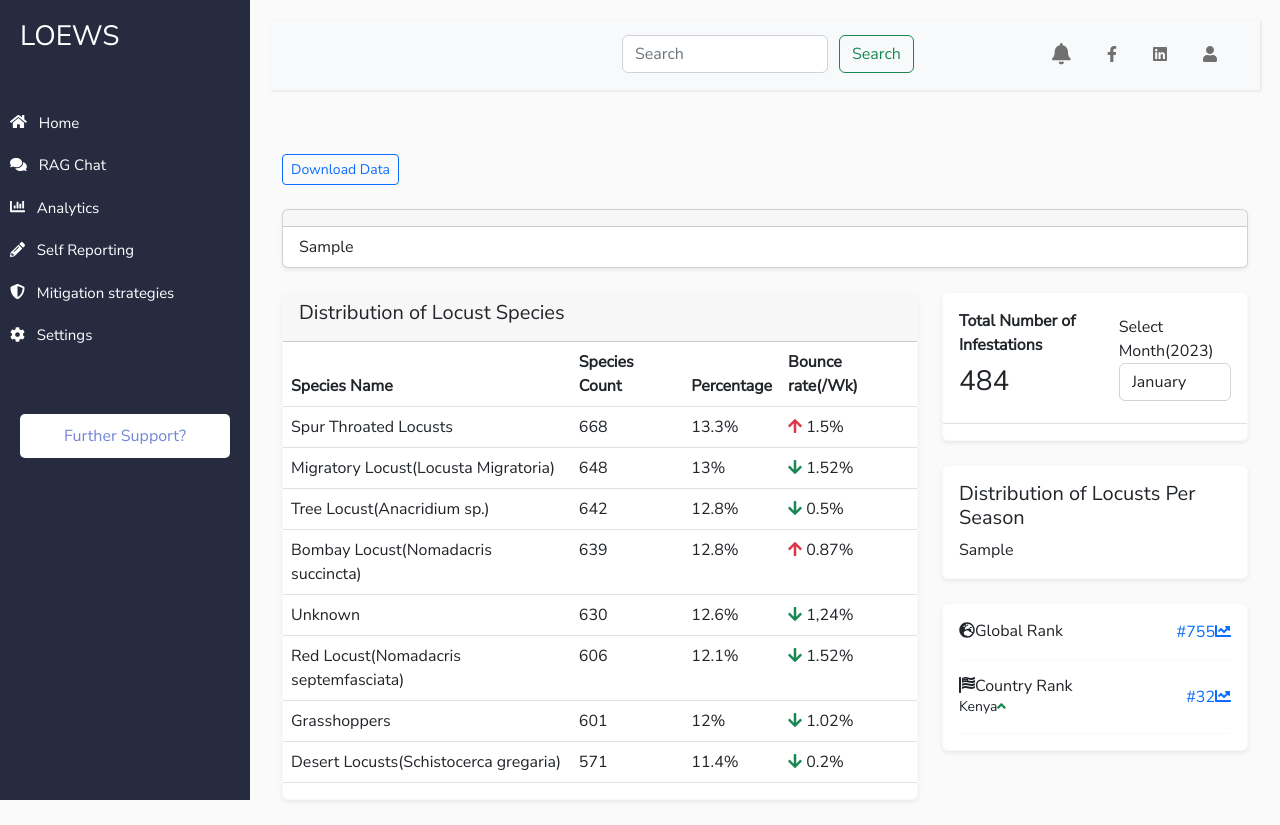
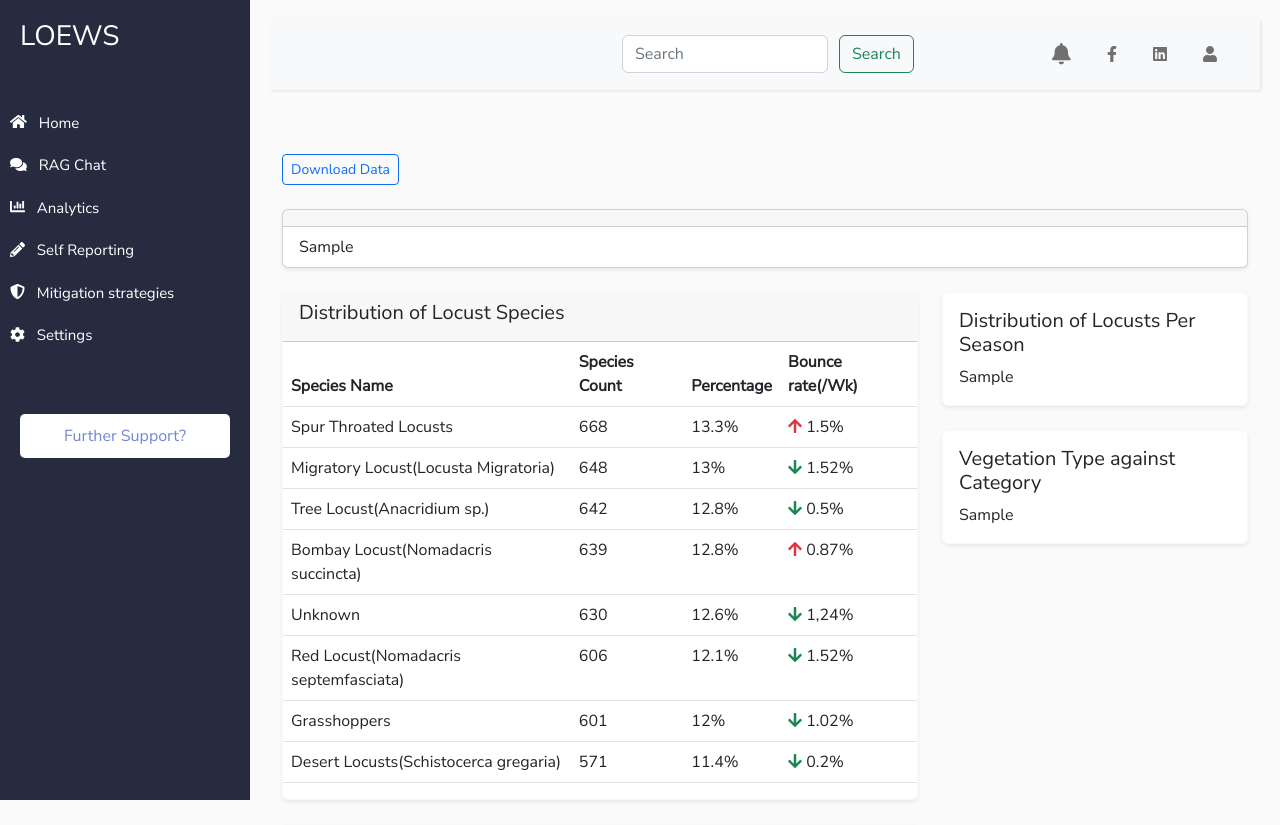
Before and after one commit to john-thuo1/loews, a Django app: template coreapp/templates/coreapp/dashboard.html in a window 1280 px wide. Shown: the top 825 px of the page. Run offline with Django 4.2, Linux system fonts and the light colour scheme; the template is opened without the code that fills it: most values are stand-ins (such as "Sample title", 1, 10 or a date in 2020); some libraries are stand-ins or nearby versions.

Commit message:
Add vegetation graph plot

```diff
--- a/coreapp/templates/coreapp/dashboard.html
+++ b/coreapp/templates/coreapp/dashboard.html
@@ -1,42 +1,32 @@
-{% extends 'coreapp/base.html' %}
-
-{% block content %}
+{% extends 'coreapp/base.html' %} {% block content %}
 
 <!--Export Data Button-->
-<div class="d-flex justify-content-between flex-wrap flex-md-nowrap align-items-center py-4">
+<div
+  class="d-flex justify-content-between flex-wrap flex-md-nowrap align-items-center py-4"
+>
   <div class="btn-group">
     <button type="button" class="btn btn-sm btn-outline-primary">
       <a href="{% url 'download_data' %}" download>Download Data</a>
     </button>
   </div>
-
 </div>
-
 
 <!--Row 1-->
 <div class="row justify-content-md-center">
-
   <!-- Main Graph- Trend -->
   <div class="col-12 mb-4">
     <div class="card bg-yellow-alt shadow-sm">
       <div class="card-header d-flex flex-row align-items-center flex-0">
-          <!-- Additional header content if needed -->
       </div>
       <div class="card-body pl-5 pr-2 pt-2 pb-2">
-          <!-- Adjusted padding classes -->
         {{ trends_html|safe }}
-
       </div>
     </div>
   </div>
 </div>
 
-
-
-
 <!--Row 2 -->
 <div class="row">
-
   <div class="col-12 col-xl-8 mb-4">
     <div class="row">
       <div class="col-12 mb-4">
@@ -44,8 +34,7 @@
           <div class="card-header">
             <div class="row align-items-center">
               <div class="col">
-               <h5> Distribution of Locust Species</h5>
-
+                <h5>Distribution of Locust Species</h5>
               </div>
             </div>
           </div>
@@ -61,117 +50,87 @@
               </thead>
               <tbody>
                 <tr>
-                  <th scope="row" style="font-weight: 200;">
+                  <th scope="row" style="font-weight: 200">
                     Spur Throated Locusts
                   </th>
-                  <td>
-                    668
-                  </td>
-                  <td>
-                    13.3%
-                  </td>
+                  <td>668</td>
+                  <td>13.3%</td>
                   <td>
                     <span class="fas fa-arrow-up text-danger mr-3"></span> 1.5%
                   </td>
                 </tr>
                 <tr>
-                  <th scope="row" style="font-weight: 200;">
+                  <th scope="row" style="font-weight: 200">
                     Migratory Locust(Locusta Migratoria)
                   </th>
+                  <td>648</td>
+                  <td>13%</td>
                   <td>
-                    648
-                  </td>
-                  <td>
-                    13%
-                  </td>
-                  <td>
-                    <span class="fas fa-arrow-down text-success mr-3"></span> 1.52%
+                    <span class="fas fa-arrow-down text-success mr-3"></span>
+                    1.52%
                   </td>
                 </tr>
                 <tr>
-                  <th scope="row" style="font-weight: 200;">
+                  <th scope="row" style="font-weight: 200">
                     Tree Locust(Anacridium sp.)
                   </th>
+                  <td>642</td>
+                  <td>12.8%</td>
                   <td>
-                    642
-                  </td>
-                  <td>
-                    12.8%
-                  </td>
-                  <td>
-                    <span class="fas fa-arrow-down text-success mr-3"></span> 0.5%
+                    <span class="fas fa-arrow-down text-success mr-3"></span>
+                    0.5%
                   </td>
                 </tr>
                 <tr>
-                  <th scope="row" style="font-weight: 200;">
+                  <th scope="row" style="font-weight: 200">
                     Bombay Locust(Nomadacris succincta)
                   </th>
-                  <td>
-                    639
-                  </td>
-                  <td>
-                    12.8%
-                  </td>
+                  <td>639</td>
+                  <td>12.8%</td>
                   <td>
                     <span class="fas fa-arrow-up text-danger mr-3"></span> 0.87%
                   </td>
                 </tr>
                 <tr>
-                  <th scope="row" style="font-weight: 200;">
-                    Unknown
-                  </th>
+                  <th scope="row" style="font-weight: 200">Unknown</th>
+                  <td>630</td>
+                  <td>12.6%</td>
                   <td>
-                    630
-                  </td>
-                  <td>
-                    12.6%
-                  </td>
-                  <td>
-                    <span class="fas fa-arrow-down text-success mr-3"></span> 1,24%
+                    <span class="fas fa-arrow-down text-success mr-3"></span>
+                    1,24%
                   </td>
                 </tr>
 
                 <tr>
-                  <th scope="row" style="font-weight: 200;">
+                  <th scope="row" style="font-weight: 200">
                     Red Locust(Nomadacris septemfasciata)
                   </th>
+                  <td>606</td>
+                  <td>12.1%</td>
                   <td>
-                    606
-                  </td>
-                  <td>
-                    12.1%
-                  </td>
-                  <td>
-                    <span class="fas fa-arrow-down text-success mr-3"></span> 1.52%
+                    <span class="fas fa-arrow-down text-success mr-3"></span>
+                    1.52%
                   </td>
                 </tr>
 
                 <tr>
-                  <th scope="row" style="font-weight: 200;">
-                    Grasshoppers
-                  </th>
+                  <th scope="row" style="font-weight: 200">Grasshoppers</th>
+                  <td>601</td>
+                  <td>12%</td>
                   <td>
-                    601
-                  </td>
-                  <td>
-                    12%
-                  </td>
-                  <td>
-                    <span class="fas fa-arrow-down text-success mr-3"></span> 1.02%
+                    <span class="fas fa-arrow-down text-success mr-3"></span>
+                    1.02%
                   </td>
                 </tr>
                 <tr>
-                  <th scope="row" style="font-weight: 200;">
+                  <th scope="row" style="font-weight: 200">
                     Desert Locusts(Schistocerca gregaria)
                   </th>
+                  <td>571</td>
+                  <td>11.4%</td>
                   <td>
-                    571
-                  </td>
-                  <td>
-                    11.4%
-                  </td>
-                  <td>
-                    <span class="fas fa-arrow-down text-success mr-3"></span> 0.2%
+                    <span class="fas fa-arrow-down text-success mr-3"></span>
+                    0.2%
                   </td>
                 </tr>
               </tbody>
@@ -180,12 +139,9 @@
         </div>
       </div>
 
-
-
-
       <!--Row 3 -->
       <div class="container">
-<div class="row ">
+        <div class="row">
           <div class="col-12 col-xl-12 mb-4">
             <div class="row">
               <div class="col-12 mb-4">
@@ -193,15 +149,26 @@
                   <div class="card-header">
                     <div class="row align-items-center">
                       <div class="col-auto">
-                <h5 class="h5">Top 10 Regions with High Infestation and Breeding Incidents</h5>
+                        <h5 class="h5">
+                          Top 10 Regions with High Infestation and Breeding
+                          Incidents
+                        </h5>
                       </div>
                       <div class="col text-right">
-                <a href="#" class="btn btn-sm btn-secondary" data-bs-toggle="modal" data-bs-target="#graphModal">View all</a>
+                        <a
+                          href="#"
+                          class="btn btn-sm btn-secondary"
+                          data-bs-toggle="modal"
+                          data-bs-target="#graphModal"
+                          >View all</a
+                        >
                       </div>
                     </div>
                   </div>
-            <div class="table-responsive ">
-              <table class="table align-items-center table-flush table-hover">
+                  <div class="table-responsive">
+                    <table
+                      class="table align-items-center table-flush table-hover"
+                    >
                       <thead class="thead-light">
                         <tr>
                           <th scope="col">Region(Dsc Or.)</th>
@@ -212,146 +179,86 @@
                       </thead>
                       <tbody>
                         <tr>
-                    <th scope="row" style="font-weight: 200;">
+                          <th scope="row" style="font-weight: 200">
                             Kirinyaga Central District
                           </th>
-                    <td>
-                      19
-                    </td>
-                    <td>
-                      15
-                    </td>
-                    <td>
-                      5
-                    </td>
+                          <td>19</td>
+                          <td>15</td>
+                          <td>5</td>
                         </tr>
                         <tr>
-                    <th scope="row" style="font-weight: 200;">
+                          <th scope="row" style="font-weight: 200">
                             Bungoma East District
                           </th>
-                    <td>
-                      18
-                    </td>
-                    <td>
-                      8
-                    </td>
-                    <td>
-                      3
-                    </td>
+                          <td>18</td>
+                          <td>8</td>
+                          <td>3</td>
                         </tr>
                         <tr>
-                    <th scope="row" style="font-weight: 200;">
+                          <th scope="row" style="font-weight: 200">
                             Imenti North District
                           </th>
-                    <td>
-                      18
-                    </td>
-                    <td>
-                      7
-                    </td>
-                    <td>
-                      8
-                    </td>
+                          <td>18</td>
+                          <td>7</td>
+                          <td>8</td>
                         </tr>
                         <tr>
-                    <th scope="row" style="font-weight: 200;">
+                          <th scope="row" style="font-weight: 200">
                             Laikipia North District
                           </th>
-                    <td>
-                      17
-                    </td>
-                    <td>
-                      13
-                    </td>
-                    <td>
-                      4
-                    </td>
+                          <td>17</td>
+                          <td>13</td>
+                          <td>4</td>
                         </tr>
                         <tr>
-                    <th scope="row" style="font-weight: 200;">
+                          <th scope="row" style="font-weight: 200">
                             Nyahururu District
                           </th>
-                    <td>
-                      17
-                    </td>
-                    <td>
-                      13
-                    </td>
-                    <td>
-                      4
-                    </td>
+                          <td>17</td>
+                          <td>13</td>
+                          <td>4</td>
                         </tr>
 
                         <tr>
-                    <th scope="row" style="font-weight: 200;">
+                          <th scope="row" style="font-weight: 200">
                             Marani District
                           </th>
-                    <td>
-                    17
-                    </td>
-                    <td>
-                      4
-                    </td>
-                    <td>
-                      3
-                    </td>
+                          <td>17</td>
+                          <td>4</td>
+                          <td>3</td>
                         </tr>
 
                         <tr>
-                    <th scope="row" style="font-weight: 200;">
+                          <th scope="row" style="font-weight: 200">
                             Nyeri Central District
                           </th>
-                    <td>
-                      17
-                    </td>
-                    <td>
-                      14
-                    </td>
-                    <td>
-                      5
-                    </td>
+                          <td>17</td>
+                          <td>14</td>
+                          <td>5</td>
                         </tr>
                         <tr>
-                    <th scope="row" style="font-weight: 200;">
+                          <th scope="row" style="font-weight: 200">
                             Wareng District
                           </th>
-                    <td>
-                      16
-                    </td>
-                    <td>
-                      10
-                    </td>
-                    <td>
-                      3
-                    </td>
+                          <td>16</td>
+                          <td>10</td>
+                          <td>3</td>
                         </tr>
                         <tr>
-                    <th scope="row" style="font-weight: 200;">
+                          <th scope="row" style="font-weight: 200">
                             Matungulu District
                           </th>
-                    <td>
-                      16
-                    </td>
-                    <td>
-                      15
-                    </td>
-                    <td>
-                      3
-                    </td>
+                          <td>16</td>
+                          <td>15</td>
+                          <td>3</td>
                         </tr>
                         <tr>
-                    <th scope="row" style="font-weight: 200;">
+                          <th scope="row" style="font-weight: 200">
                             Nzaui District
                           </th>
-                    <td>
-                      16
-                    </td>
-                    <td>
-                      11
-                    </td>
-                    <td>
-                      6
-                    </td>
+                          <td>16</td>
+                          <td>11</td>
+                          <td>6</td>
                         </tr>
                       </tbody>
                     </table>
@@ -365,135 +272,60 @@
     </div>
   </div>
 
-
   <!-- Modal Structure for Top 10 Regions -->
-<div class="modal fade" id="graphModal" tabindex="-1" aria-labelledby="graphModalLabel" aria-hidden="true">
+  <div
+    class="modal fade"
+    id="graphModal"
+    tabindex="-1"
+    aria-labelledby="graphModalLabel"
+    aria-hidden="true"
+  >
     <div class="modal-dialog modal-xl modal-dialog-scrollable">
       <div class="modal-content">
         <div class="modal-header">
-        <button type="button" class="btn-close" data-bs-dismiss="modal" aria-label="Close"></button>
+          <button
+            type="button"
+            class="btn-close"
+            data-bs-dismiss="modal"
+            aria-label="Close"
+          ></button>
         </div>
-      <div class="modal-body overflow-auto">
-
-        {{ table_html|safe }}
-      </div>
+        <div class="modal-body overflow-auto">{{ table_html|safe }}</div>
         <div class="modal-footer">
-        <button type="button" class="btn btn-secondary" data-bs-dismiss="modal">Close</button>
+          <button
+            type="button"
+            class="btn btn-secondary"
+            data-bs-dismiss="modal"
+          >
+            Close
+          </button>
         </div>
       </div>
     </div>
   </div>
 
+  <div class="col-12 col-xl-4 mb-4">
+    <!-- Graph 1 -->
+    <div class="col-12 px-0 mb-4">
+      <div class="card border-light shadow-sm">
+        <div class="card-body">
+          <h5>Distribution of Locusts Per Season</h5>
 
-
-
-
-
-  <div class="col-12 col-xl-4 mb-4">
-    <div class="col-12 mb-4">
-
-      <div class="card border-light shadow-sm">
-        <div class="card-body d-flex flex-row align-items-center flex-0 border-bottom">
-          <div class="d-block">
-            <div class="font-weight-normal  mb-2" style="flex-grow: 1;"><b>Total Number of Infestations</b></div>
-            <h2 class="h3" id="infestationCount">452</h2>
-          </div>
-          <div class="d-block ml-auto">
-            <div class="form-group">
-              <label for="monthDropdown">Select Month(2023)</label>
-              <select class="form-control" id="monthDropdown" onchange="updateInfestationCount()">
-                <option value="January">January</option>
-                <option value="February">February</option>
-                <option value="March">March</option>
-                <option value="April">April</option>
-                <option value="May">May</option>
-                <option value="June">June</option>
-                <option value="July">July</option>
-                <option value="August">August</option>
-                <option value="September">September</option>
-                <option value="October">October</option>
-                <option value="November">November</option>
-                <option value="December">December</option>
-              </select>
-            </div>
-          </div>
-        </div>
-        <div class="card-body p-2">
-          <div class="ct-chart-ranking ct-golden-section ct-series-a"></div>
+          {{ season_html|safe}}
         </div>
       </div>
     </div>
 
-
+    <!-- Graph 2 -->
     <div class="col-12 px-0 mb-4">
       <div class="card border-light shadow-sm">
         <div class="card-body">
-          <h5 >Distribution of Locusts Per Season</h5>
+          <h5>Vegetation Type against Category</h5>
 
-            {{ season_html|safe}}
-        </div>
-
-      </div>
-    </div>
-
-
-
-
-
-
-
-    <div class="col-12 px-0 mb-4">
-      <div class="card border-light shadow-sm">
-        <div class="card-body">
-          <div class="d-flex align-items-center justify-content-between border-bottom border-light pb-3">
-            <div>
-              <h6 class="mb-0"><span class="icon icon-xs mr-3"><span class="fas fa-globe-europe"></span></span>Global
-                Rank</h6>
-            </div>
-            <div>
-              <a href="#" class="text-primary font-weight-bold">#755<span class="fas fa-chart-line ml-2"></span></a>
-            </div>
-          </div>
-          <div class="d-flex align-items-center justify-content-between border-bottom border-light py-3">
-            <div>
-              <h6 class="mb-0"><span class="icon icon-xs mr-3"><span class="fas fa-flag-usa"></span></span>Country Rank
-              </h6>
-              <div class="small card-stats">Kenya<span class="icon icon-xs text-success ml-2"><span
-                    class="fas fa-angle-up"></span></span></div>
-            </div>
-            <div>
-              <a href="#" class="text-primary font-weight-bold">#32<span class="fas fa-chart-line ml-2"></span></a>
+          {{ vegetation_html|safe}}
         </div>
       </div>
     </div>
   </div>
 </div>
-
-
-
-
-
-
-
-
-
-
-  </div>
-</div>
-<script>
-  function updateInfestationCount() {
-    var selectedMonth = document.getElementById("monthDropdown").value;
-
-    var infestationCountForMonth = getInfestationCountForMonth(selectedMonth);
-
-    document.getElementById("infestationCount").innerText = infestationCountForMonth;
-  }
-
-  function getInfestationCountForMonth(month) {
-
-    return Math.floor(Math.random() * 1000);
-  }
-
-  updateInfestationCount();
-</script>
 {% endblock content%}
--- a/coreapp/views.py
+++ b/coreapp/views.py
@@ -7,8 +7,7 @@ from django.http import HttpResponse
 
 import csv
 
-from coreapp.graph_utils import plot_trend, plot_regions, plot_seasonality
-import os
+from coreapp.graph_utils import plot_trend, plot_regions, plot_seasonality, plot_vegetation
 from django.http import JsonResponse
 from openai import OpenAI
 
@@ -42,8 +41,9 @@ def dashboard(request):
     trends_html = plot_trend()
     table_html = plot_regions()[0]
     season_html = plot_seasonality()
+    vegetation_html = plot_vegetation()
 
-    context = {'trends_html': trends_html, 'table_html': table_html, 'season_html':season_html}
+    context = {'trends_html': trends_html, 'table_html': table_html, 'season_html': season_html, 'vegetation_html': vegetation_html}
 
     return render(request, "coreapp/dashboard.html", context)
 
```
Also changed, not shown: coreapp/graph_utils.py (+34 -2 lines). Lines whose indentation alone changed are shown as unchanged.
